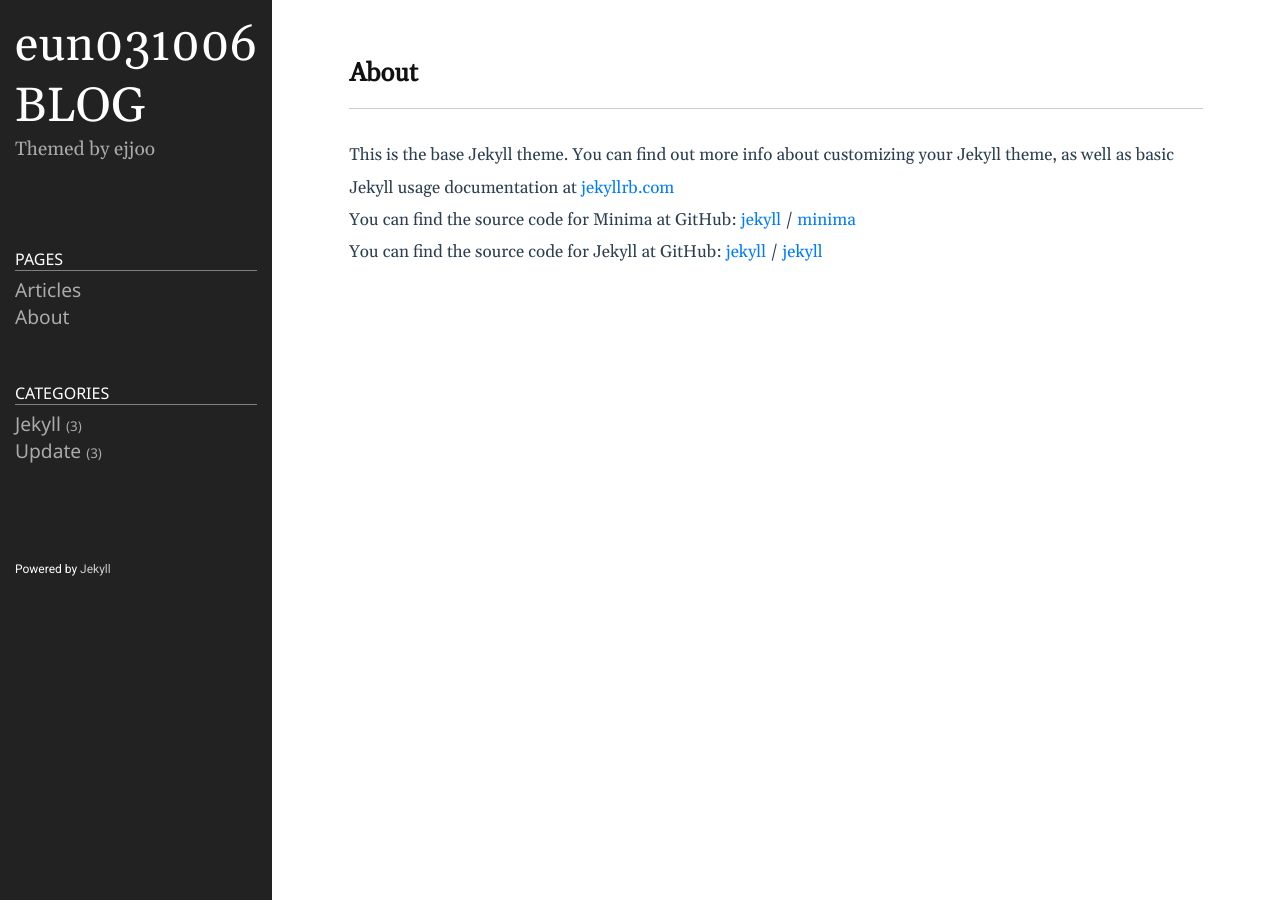
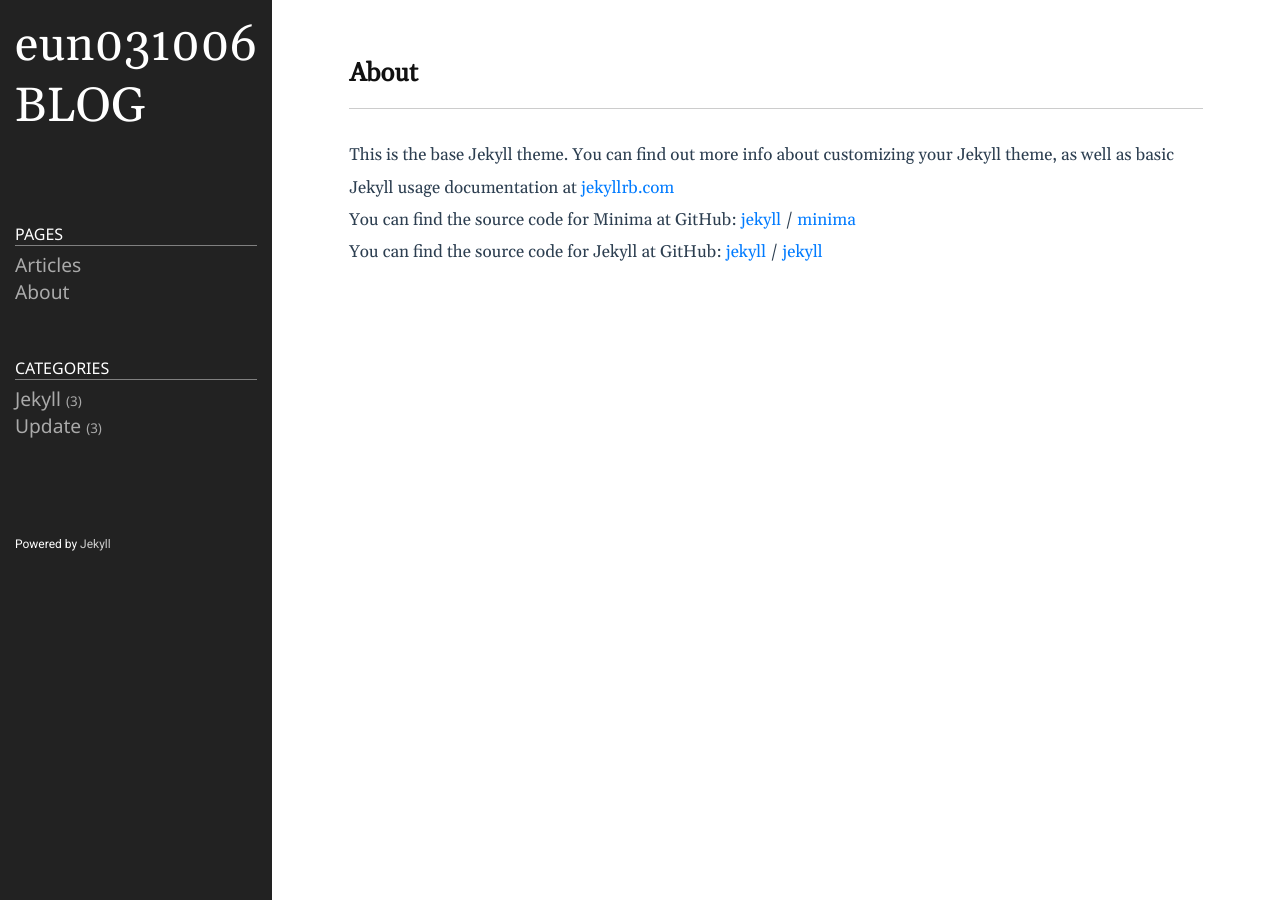
Before and after one commit to eun031006/eun031006.github.io, a Jekyll site: the page built from about.markdown, in a window 1280 px wide. Built offline with Jekyll 4.4.1, drawn with Linux system fonts in a browser that asks for light colours.

Commit message:
Update _config.yml

```diff
--- a/_config.yml
+++ b/_config.yml
@@ -20,8 +20,6 @@
 
 title: eun031006 BLOG
 email: eun031006@gmail.com
-description: >- # this means to ignore newlines until "baseurl:"
-  Themed by ejjoo
 # baseurl: "/" # the subpath of your site, e.g. /blog
 # url: "http://ejjoo.github.io" # the base hostname & protocol for your site, e.g. http://example.com
 github_username: eun031006
```
